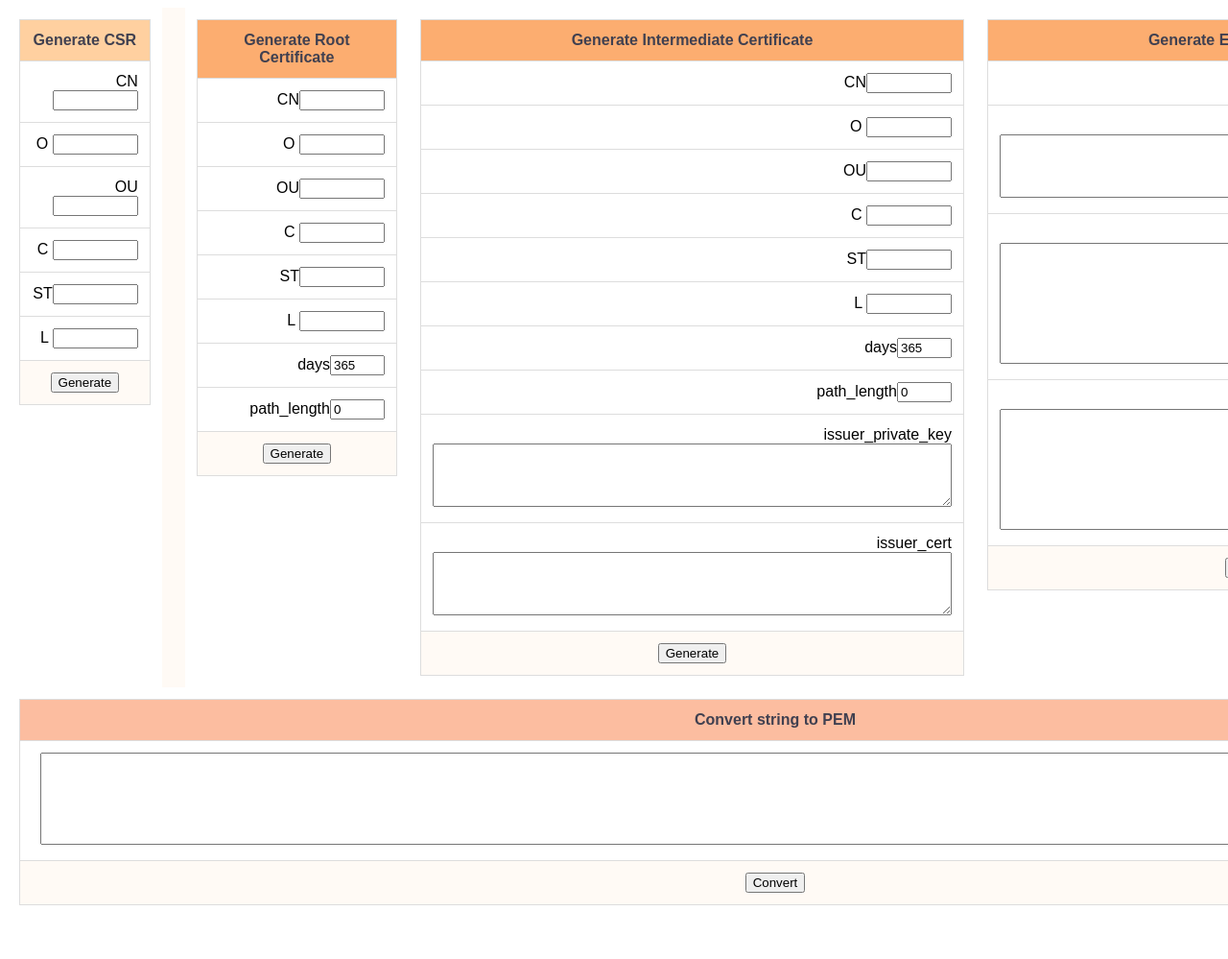
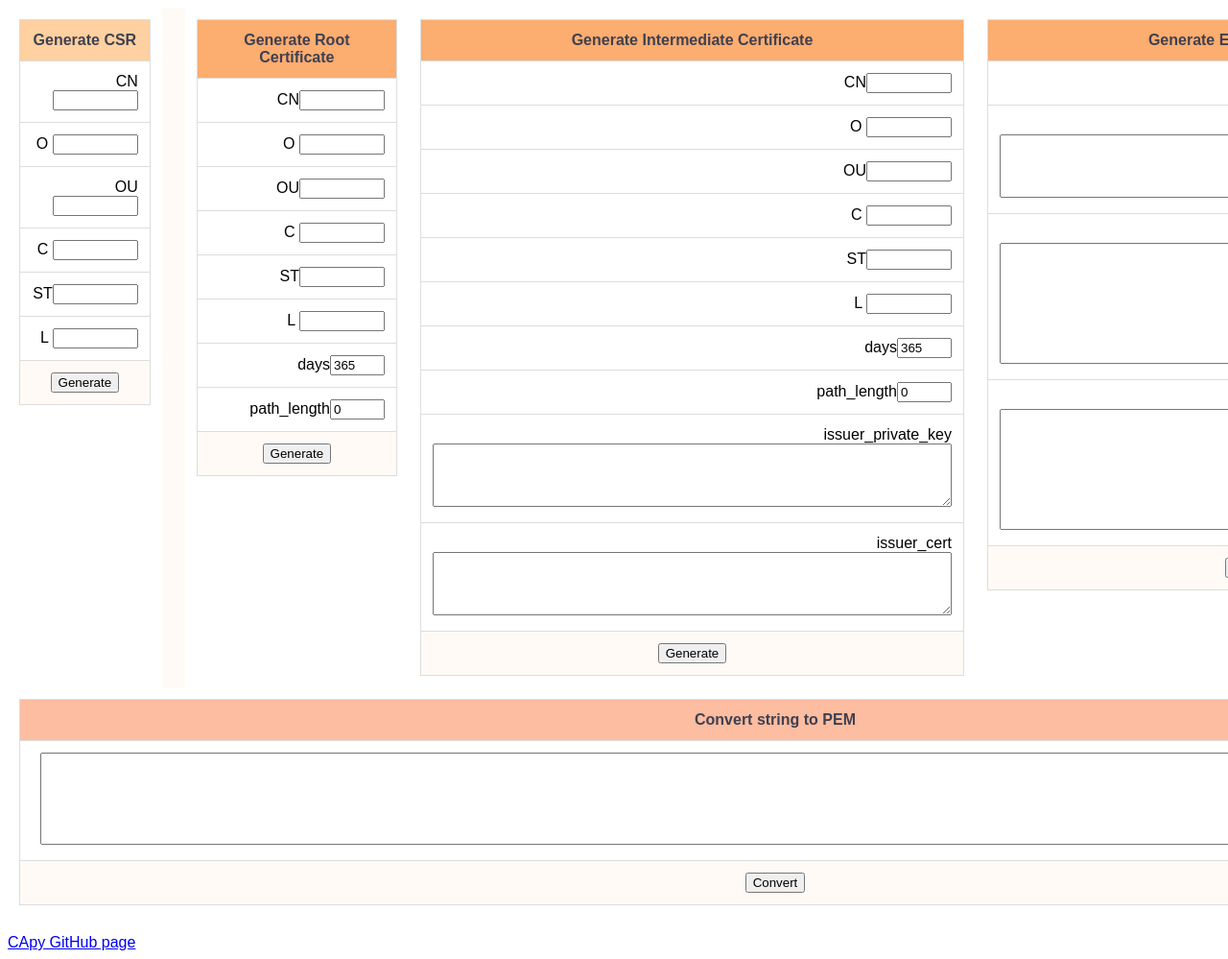
Before and after one commit to pjn2work/capy, a plain HTML site: page src/index.html in a window 1280 px wide. Shown: the top 999 px of the page at 96% size. Before the commit the page ends 963 px from the top, so only its background shows below. Drawn offline with Linux system fonts and the light colour scheme.

Commit message:
add github link

```diff
--- a/src/index.html
+++ b/src/index.html
@@ -127,5 +127,8 @@
     </tr>
 </table>
 
+<br>
+<a href="https://github.com/pjn2work/capy">CApy GitHub page</a>
+
 </body>
 </html>
```
